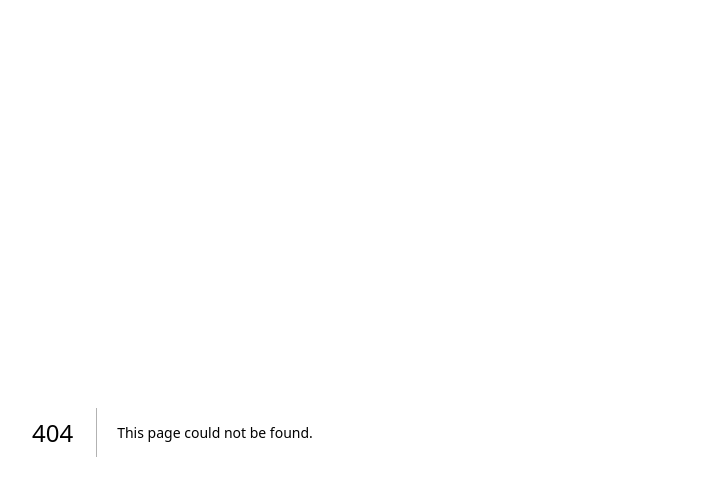
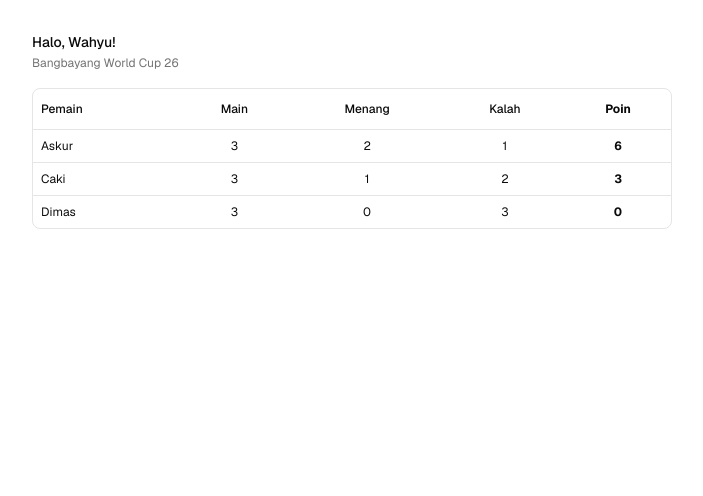
Before and after one commit to luptiwahyu/bbc-wc26, a Next.js app: page /leaderboard in a window 1280 px wide. Before the commit this address had no page. Shown: the top 496 px of the page, without its empty margins (288-991 px from the left). Built offline with nearby package versions, Linux system fonts and the light colour scheme.

Commit message:
feat: create leaderboard page

```diff
--- /dev/null
+++ b/src/app/leaderboard/page.tsx
@@ -0,0 +1,91 @@
+'use client'
+
+import {
+  FieldDescription,
+  FieldGroup,
+  FieldLabel,
+  FieldLegend,
+  FieldSet,
+} from '@/shared/components/ui/field'
+import {
+  Table,
+  TableBody,
+  TableCell,
+  TableHead,
+  TableHeader,
+  TableRow,
+} from '@/shared/components/ui/table'
+import { useState } from 'react'
+
+interface Leaderboard {
+  name: string
+  play: number
+  win: number
+  lose: number
+  point: number
+}
+
+const data: Leaderboard[] = [
+  {
+    name: 'Askur',
+    play: 3,
+    win: 2,
+    lose: 1,
+    point: 6,
+  },
+  {
+    name: 'Caki',
+    play: 3,
+    win: 1,
+    lose: 2,
+    point: 3,
+  },
+  {
+    name: 'Dimas',
+    play: 3,
+    win: 0,
+    lose: 3,
+    point: 0,
+  },
+]
+
+export default function Leaderboard() {
+  const [leaderboards] = useState<Leaderboard[]>(data)
+
+  return (
+    <FieldGroup>
+      <FieldSet>
+        <FieldLegend>Halo, Wahyu!</FieldLegend>
+        <FieldDescription>Bangbayang World Cup 26</FieldDescription>
+        <FieldGroup>
+          <div className="overflow-hidden rounded-md border">
+            <Table>
+              <TableHeader>
+                <TableRow>
+                  <TableHead>Pemain</TableHead>
+                  <TableHead className="text-center">Main</TableHead>
+                  <TableHead className="text-center">Menang</TableHead>
+                  <TableHead className="text-center">Kalah</TableHead>
+                  <TableHead className="text-center font-bold">Poin</TableHead>
+                </TableRow>
+              </TableHeader>
+              <TableBody>
+                {leaderboards.map((player, playerIdx) => (
+                  <TableRow key={playerIdx}>
+                    <TableCell>{player.name}</TableCell>
+                    <TableCell className="text-center">{player.play}</TableCell>
+                    <TableCell className="text-center">{player.win}</TableCell>
+                    <TableCell className="text-center">{player.lose}</TableCell>
+                    <TableCell className="text-center font-bold">
+                      {player.point}
+                    </TableCell>
+                  </TableRow>
+                ))}
+              </TableBody>
+            </Table>
+          </div>
+        </FieldGroup>
+      </FieldSet>
+    </FieldGroup>
+  )
+}
--- a/src/app/match/page.tsx
+++ b/src/app/match/page.tsx
@@ -10,6 +10,7 @@
 import { Item } from '@/shared/components/ui/item'
 import { CrownIcon } from 'lucide-react'
 import Image from 'next/image'
+import { useRouter } from 'next/navigation'
 import { useState } from 'react'
 
 export default function Match() {
@@ -18,8 +19,14 @@
     1, 2, 3, 4, 5, 6, 7, 8, 9, 10, 11, 12, 13, 14, 15, 16,
   ])
 
+  const router = useRouter()
+
   const selectWinner = (countryCode: string): void => {
     setWinner(countryCode)
+  }
+
+  const seeLeaderboard = (): void => {
+    router.push('/leaderboard')
   }
 
   return (
@@ -27,6 +34,12 @@
       <FieldSet>
         <FieldLegend>Halo, Wahyu!</FieldLegend>
         <FieldDescription>Bangbayang World Cup 26</FieldDescription>
+        <FieldLabel
+          className="cursor-pointer hover:underline"
+          onClick={seeLeaderboard}
+        >
+          Lihat Klasemen
+        </FieldLabel>
         <FieldGroup>
           <div className="grid grid-cols-1 md:grid-cols-3 gap-4">
             {matches.map((match, matchIdx) => (
--- a/src/app/page.tsx
+++ b/src/app/page.tsx
@@ -1,82 +1,5 @@
-'use client'
-
-import {
-  Avatar,
-  AvatarFallback,
-  AvatarImage,
-} from '@/shared/components/ui/avatar'
-import { Button } from '@/shared/components/ui/button'
-import {
-  Field,
-  FieldDescription,
-  FieldGroup,
-  FieldLabel,
-  FieldLegend,
-  FieldSet,
-} from '@/shared/components/ui/field'
-import {
-  Item,
-  ItemActions,
-  ItemContent,
-  ItemMedia,
-  ItemTitle,
-} from '@/shared/components/ui/item'
-import { PlusIcon } from 'lucide-react'
-import { useRouter } from 'next/navigation'
-import { useState } from 'react'
+import { redirect } from 'next/navigation'
 
 export default function Home() {
-  const [players] = useState<string[]>(['Askur', 'Caki', 'Dimas'])
-  const router = useRouter()
-
-  const selectPlayer = (): void => {}
-
-  const next = (): void => {
-    router.push('/match')
-  }
-
-  return (
-    <FieldGroup>
-      <FieldSet>
-        <FieldLegend>Halo, Wahyu!</FieldLegend>
-        <FieldDescription>Bangbayang World Cup 26</FieldDescription>
-        <FieldGroup>
-          <Field>
-            <FieldLabel>Pilih Pemain</FieldLabel>
-            {players.map((player, playerIdx) => (
-              <Item
-                variant="outline"
-                key={playerIdx}
-                className="cursor-pointer"
-                onClick={selectPlayer}
-              >
-                <ItemMedia>
-                  <Avatar className="size-6">
-                    <AvatarImage src="https://github.com/evilrabbit.png" />
-                    <AvatarFallback>ER</AvatarFallback>
-                  </Avatar>
-                </ItemMedia>
-                <ItemContent>
-                  <ItemTitle>{player}</ItemTitle>
-                </ItemContent>
-                <ItemActions>
-                  <Button
-                    size="icon-sm"
-                    variant="outline"
-                    className="rounded-full"
-                    aria-label="Invite"
-                  >
-                    <PlusIcon />
-                  </Button>
-                </ItemActions>
-              </Item>
-            ))}
-            <Button className="mt-2" size="lg" onClick={next}>
-              LANJUT
-            </Button>
-          </Field>
-        </FieldGroup>
-      </FieldSet>
-    </FieldGroup>
-  )
+  redirect('/player')
 }
--- /dev/null
+++ b/src/app/player/page.tsx
@@ -0,0 +1,82 @@
+'use client'
+
+import {
+  Avatar,
+  AvatarFallback,
+  AvatarImage,
+} from '@/shared/components/ui/avatar'
+import { Button } from '@/shared/components/ui/button'
+import {
+  Field,
+  FieldDescription,
+  FieldGroup,
+  FieldLabel,
+  FieldLegend,
+  FieldSet,
+} from '@/shared/components/ui/field'
+import {
+  Item,
+  ItemActions,
+  ItemContent,
+  ItemMedia,
+  ItemTitle,
+} from '@/shared/components/ui/item'
+import { PlusIcon } from 'lucide-react'
+import { useRouter } from 'next/navigation'
+import { useState } from 'react'
+
+export default function Player() {
+  const [players] = useState<string[]>(['Askur', 'Caki', 'Dimas'])
+  const router = useRouter()
+
+  const selectPlayer = (): void => {}
+
+  const next = (): void => {
+    router.push('/match')
+  }
+
+  return (
+    <FieldGroup>
+      <FieldSet>
+        <FieldLegend>Halo, Wahyu!</FieldLegend>
+        <FieldDescription>Bangbayang World Cup 26</FieldDescription>
+        <FieldGroup>
+          <Field>
+            <FieldLabel>Pilih Pemain</FieldLabel>
+            {players.map((player, playerIdx) => (
+              <Item
+                variant="outline"
+                key={playerIdx}
+                className="cursor-pointer"
+                onClick={selectPlayer}
+              >
+                <ItemMedia>
+                  <Avatar className="size-6">
+                    <AvatarImage src="https://github.com/evilrabbit.png" />
+                    <AvatarFallback>ER</AvatarFallback>
+                  </Avatar>
+                </ItemMedia>
+                <ItemContent>
+                  <ItemTitle>{player}</ItemTitle>
+                </ItemContent>
+                <ItemActions>
+                  <Button
+                    size="icon-sm"
+                    variant="outline"
+                    className="rounded-full"
+                    aria-label="Invite"
+                  >
+                    <PlusIcon />
+                  </Button>
+                </ItemActions>
+              </Item>
+            ))}
+            <Button className="mt-2" size="lg" onClick={next}>
+              LANJUT
+            </Button>
+          </Field>
+        </FieldGroup>
+      </FieldSet>
+    </FieldGroup>
+  )
+}
--- /dev/null
+++ b/src/shared/components/ui/table.tsx
@@ -0,0 +1,116 @@
+"use client"
+
+import * as React from "react"
+
+import { cn } from "@/shared/lib/utils"
+
+function Table({ className, ...props }: React.ComponentProps<"table">) {
+  return (
+    <div
+      data-slot="table-container"
+      className="relative w-full overflow-x-auto"
+    >
+      <table
+        data-slot="table"
+        className={cn("w-full caption-bottom text-xs", className)}
+        {...props}
+      />
+    </div>
+  )
+}
+
+function TableHeader({ className, ...props }: React.ComponentProps<"thead">) {
+  return (
+    <thead
+      data-slot="table-header"
+      className={cn("[&_tr]:border-b", className)}
+      {...props}
+    />
+  )
+}
+
+function TableBody({ className, ...props }: React.ComponentProps<"tbody">) {
+  return (
+    <tbody
+      data-slot="table-body"
+      className={cn("[&_tr:last-child]:border-0", className)}
+      {...props}
+    />
+  )
+}
+
+function TableFooter({ className, ...props }: React.ComponentProps<"tfoot">) {
+  return (
+    <tfoot
+      data-slot="table-footer"
+      className={cn(
+        "border-t bg-muted/50 font-medium [&>tr]:last:border-b-0",
+        className
+      )}
+      {...props}
+    />
+  )
+}
+
+function TableRow({ className, ...props }: React.ComponentProps<"tr">) {
+  return (
+    <tr
+      data-slot="table-row"
+      className={cn(
+        "border-b transition-colors hover:bg-muted/50 has-aria-expanded:bg-muted/50 data-[state=selected]:bg-muted",
+        className
+      )}
+      {...props}
+    />
+  )
+}
+
+function TableHead({ className, ...props }: React.ComponentProps<"th">) {
+  return (
+    <th
+      data-slot="table-head"
+      className={cn(
+        "h-10 px-2 text-left align-middle font-medium whitespace-nowrap text-foreground [&:has([role=checkbox])]:pr-0",
+        className
+      )}
+      {...props}
+    />
+  )
+}
+
+function TableCell({ className, ...props }: React.ComponentProps<"td">) {
+  return (
+    <td
+      data-slot="table-cell"
+      className={cn(
+        "p-2 align-middle whitespace-nowrap [&:has([role=checkbox])]:pr-0",
+        className
+      )}
+      {...props}
+    />
+  )
+}
+
+function TableCaption({
+  className,
+  ...props
+}: React.ComponentProps<"caption">) {
+  return (
+    <caption
+      data-slot="table-caption"
+      className={cn("mt-4 text-xs text-muted-foreground", className)}
+      {...props}
+    />
+  )
+}
+
+export {
+  Table,
+  TableHeader,
+  TableBody,
+  TableFooter,
+  TableHead,
+  TableRow,
+  TableCell,
+  TableCaption,
+}
```
